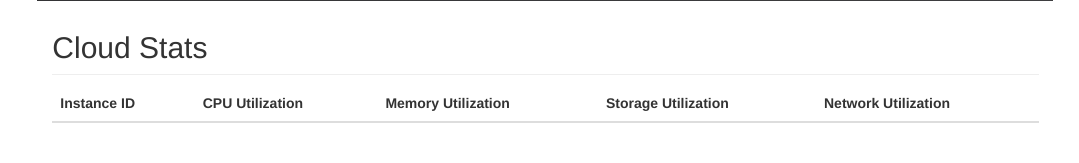
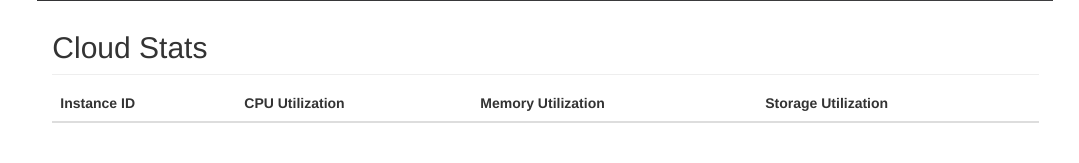
Before and after one commit to jpurviance/stackcents, a Django app: template core/templates/core/dashbard.html in a window 1280 px wide. Shown: the part 959-1122 px from the top of the page, without its empty margins (201-1280 px from the left). Run offline with Django 3.2, Linux system fonts and the light colour scheme; the template is opened without the code that fills it, so the values that code supplies are empty; some libraries are stand-ins or nearby versions.

Commit message:
HTML WIZARD

```diff
--- a/core/templates/core/dashbard.html
+++ b/core/templates/core/dashbard.html
@@ -91,7 +91,6 @@
                         <th>CPU Utilization</th>
                         <th>Memory Utilization</th>
                         <th>Storage Utilization</th>
-                        <th>Network Utilization</th>
                     </tr>
                     </thead>
                     <tbody id="ec2_total">
--- a/core/templates/core/full_list.html
+++ b/core/templates/core/full_list.html
@@ -89,7 +89,6 @@
                         <th>CPU Utilization</th>
                         <th>Memory Utilization</th>
                         <th>Storage Utilization</th>
-                        <th>Network Utilization</th>
                     </tr>
                     </thead>
                     <tbody id="ec2_total">
```
